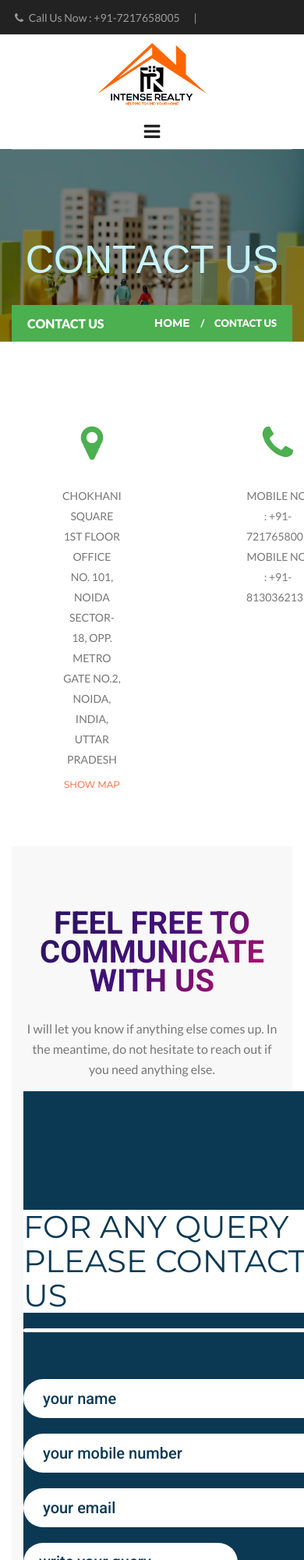
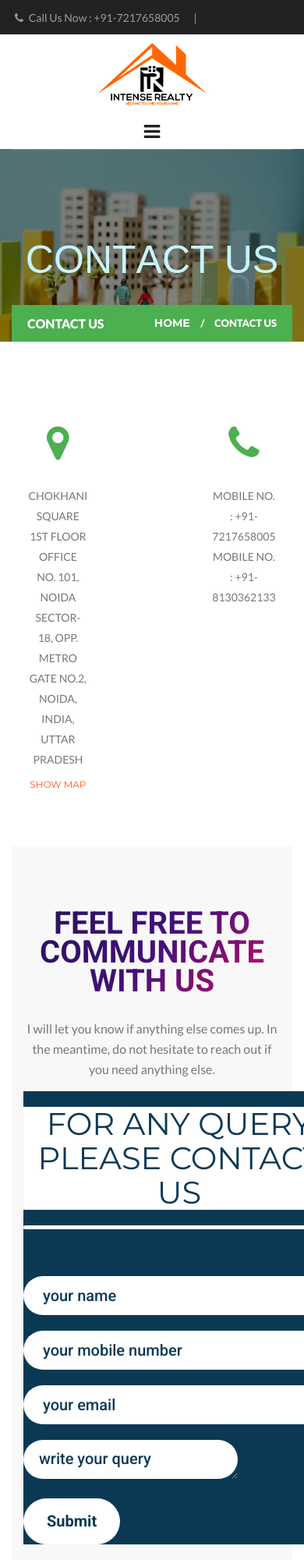
Before and after one commit to Aman200033/Intense-Realty, a plain HTML site: page 13-Contact-Us.html in a window 390 px wide. Shown: the top 2000 px of the page at 78% size. Drawn offline with Linux system fonts and the light colour scheme; some packages are replaced by stand-ins of ours; a script that the page names is missing.

Commit message:
second responsive commit

```diff
--- a/13-Contact-Us.html
+++ b/13-Contact-Us.html
@@ -120,14 +120,14 @@
         <!--======= CONTACT =========-->
         <ul class="row con-det">
 
-          <div>
+          <div class="address">
           <!--======= ADDRESS =========-->
           <li class="col-md-4"> <i class="fa fa-map-marker"></i>
             <p>Chokhani Square 1st floor Office No. 101, Noida Sector-18, Opp. Metro Gate No.2, Noida, India, Uttar Pradesh</p>
             <a href="https://maps.app.goo.gl/gp8toxUzcLUoAffW6" class="font-montserrat">Show map </a> </li>
           </div>
 
-          <div>
+          <div class="email">
           <!--======= EMAIL =========-->
           <li class="col-md-4"> <i class="fa fa-phone"></i>
             <p>Mobile No.  : +91-7217658005 </p>
@@ -135,14 +135,15 @@
           </li>
           </div>
 
-          <div>
-          <!--======= ADDRESS =========-->
+          <div class="time">
+          <!--======= TIME =========-->
           <li class="col-md-4"> <i class="fa fa-clock-o"></i>
             <p>Week days  :     10:00 Am to 7:00 PM</p>
           </li>
           </div>
         </ul>
         </div>
+
 
         <!--======= CONTACT FORM =========-->
    <div class="contact-form">
--- a/css/responsive.css
+++ b/css/responsive.css
@@ -287,24 +287,16 @@ footer .container .footer-content{
 	text-align: center;
 	justify-content: center;
 }
-.information{
-	display: flex;
-	flex-wrap: wrap;
+.contact-container{
+    height: auto;
+	margin: 0px;
+	padding: 0px;
+	width: auto;
+	text-align: center;
 	justify-content: center;
-	text-align: center;
+	display:flex;
 }
-.contact .contact-info .container .full-info{
-	display: flex;
-	flex-direction: column;
-	flex-wrap: wrap;
-	justify-content: center;
-	text-align: center;
-}
-.contact-container{
-    height: 100vh;
-	width: auto;
-}
-.contact-container .contact-left-title hr{
+.contact-container .contact-left-title hr,.contact-container .contact-left-title h2{
 	width: auto;
 }
 .parthner {
@@ -356,6 +348,12 @@ header .header-contact li:nth-child(1) {
 }
 }
 
+@media only screen and (max-width: 500px) {
+	.time{
+		display:none;
+	}
+	}
+
 /*=============  MEDIA 400px   =============*/
 @media(max-width:440px) {
 .parthner {
```
